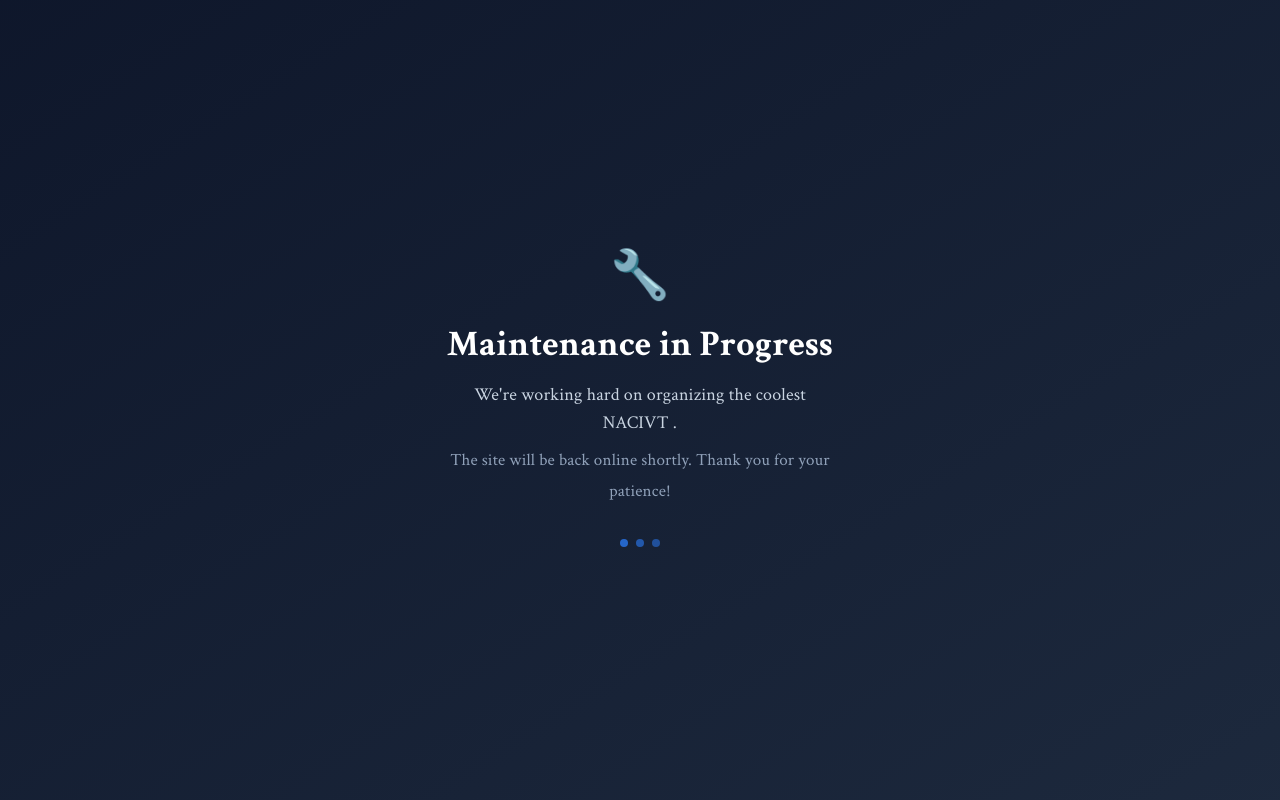
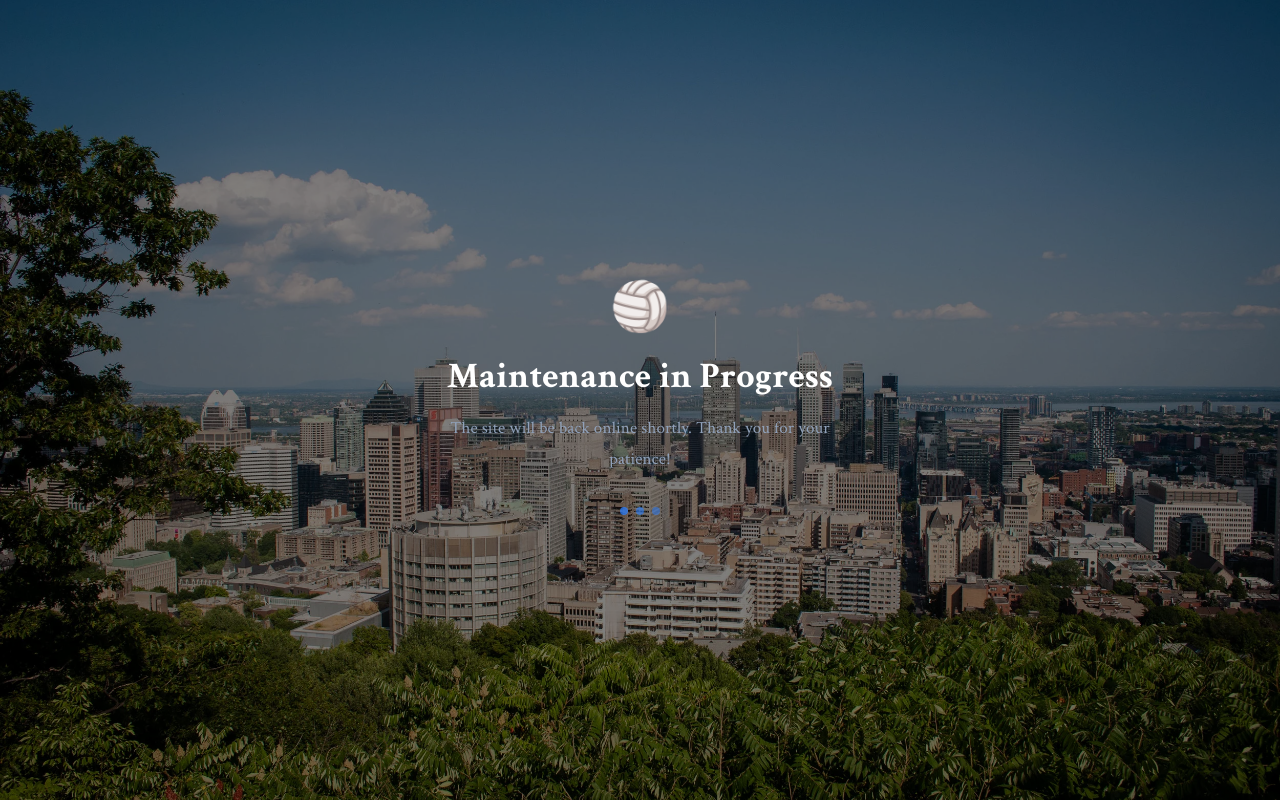
Before and after one commit to VictorSsuto/nacivt-2026, a React (Vite) app: page / in a window 1280 px wide. Built offline with nearby package versions, Linux system fonts and the light colour scheme.

Commit message:
update on the maintenance page

```diff
--- a/src/pages/maintenance/Maintenance.jsx
+++ b/src/pages/maintenance/Maintenance.jsx
@@ -1,18 +1,19 @@
+import MontrealView from '../../assets/Montrealview.webp';
+
 export default function Maintenance() {
   return (
-    <div className="flex items-center justify-center min-h-screen bg-gradient-to-br from-slate-900 to-slate-800">
-      <div className="text-center px-6 py-12 max-w-md">
+    <div className="flex items-center justify-center min-h-screen bg-cover bg-center relative" style={{backgroundImage: `url(${MontrealView})`}}>
+      <div className="absolute inset-0 bg-black/50"></div>
+      <div className="text-center px-6 py-12 max-w-md relative z-10">
         <div className="mb-6">
           <h1 className="text-5xl font-bold text-white mb-2">
-            🔧
+            🏐
           </h1>
         </div>
         <h1 className="text-4xl font-bold text-white mb-4">
           Maintenance in Progress
         </h1>
-        <p className="text-lg text-slate-300 mb-2">
-          We're working hard on organizing the coolest NACIVT .
-        </p>
+
         <p className="text-slate-400 mb-8">
           The site will be back online shortly. Thank you for your patience!
         </p>
```
Also changed, not shown: src/assets/Montrealview.webp (added).
